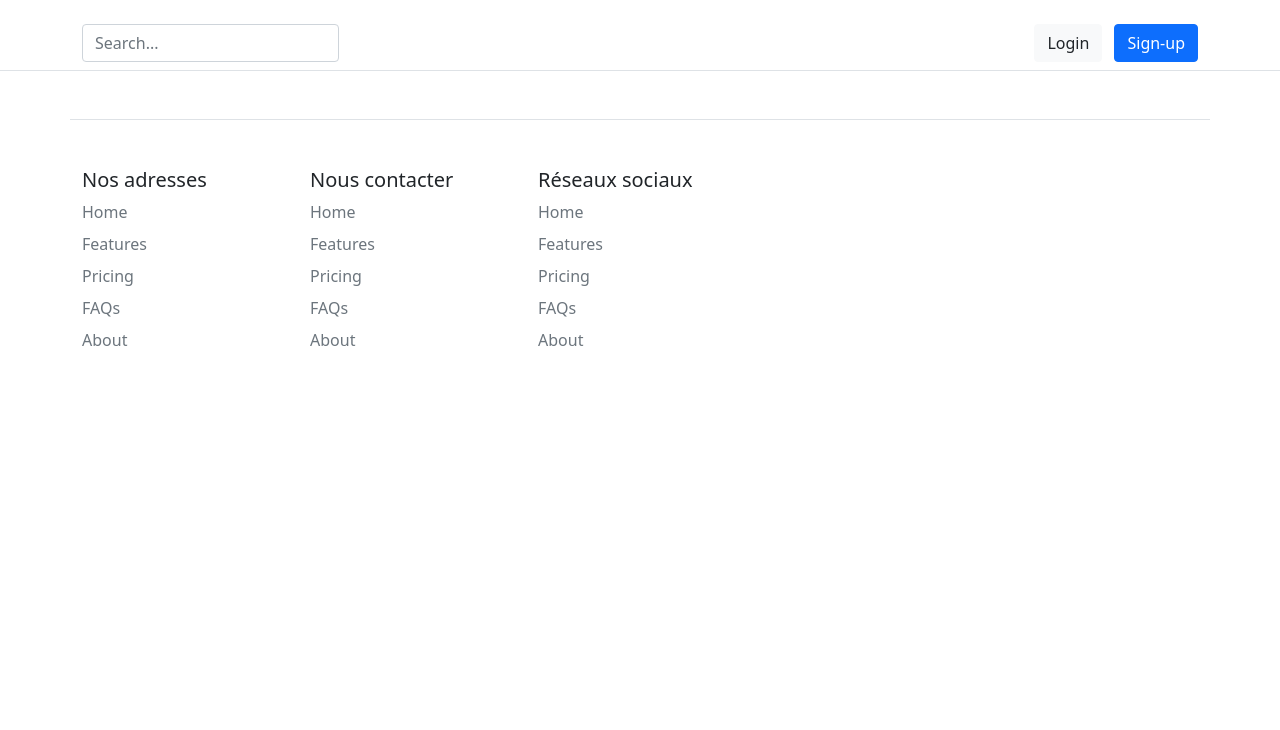
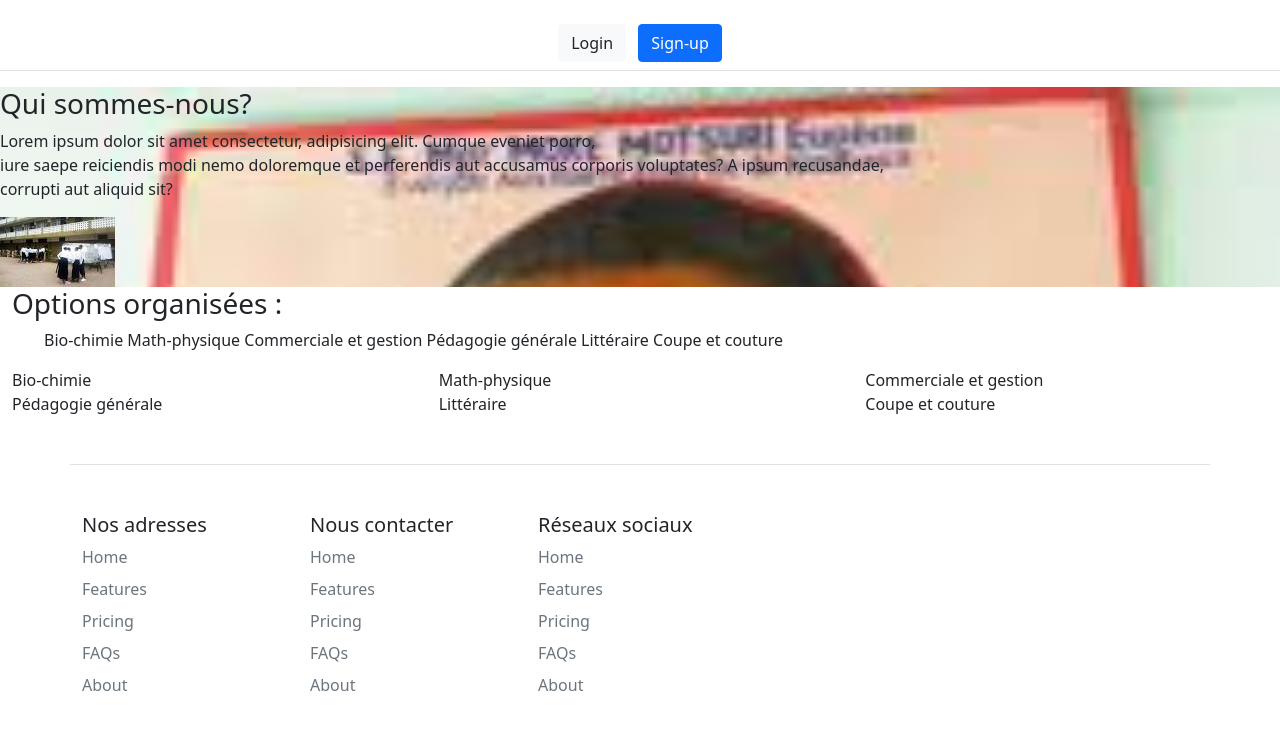
Before and after one commit to Landry26/CS_Moke, a plain HTML site: page index.html in a window 1280 px wide. Drawn offline with Linux system fonts and the light colour scheme.

Commit message:
mon code

```diff
--- a/index.html
+++ b/index.html
@@ -15,7 +15,6 @@
         <div class="px-3 py-2 text-bg-dark">
           <div class="container">
             <div class="d-flex flex-wrap align-items-center justify-content-center justify-content-lg-start">
-              <a href="/" class="d-flex align-items-center my-2 my-lg-0 me-lg-auto text-white text-decoration-none"></a>
 
               <ul class="nav col-12 col-lg-auto my-2 justify-content-center my-md-0 text-small">
                 <li></li>
@@ -31,9 +30,6 @@
 
         <div class="px-3 py-2 border-bottom mb-3">
           <div class="container d-flex flex-wrap justify-content-center">
-            <form class="col-12 col-lg-auto mb-2 mb-lg-0 me-lg-auto" role="search">
-              <input type="search" class="form-control" placeholder="Search..." aria-label="Search">
-            </form>
 
             <div class="text-end">
               <button type="button" class="btn btn-light text-dark me-2">Login</button>
@@ -42,6 +38,46 @@
           </div>
         </div>
       </header>
+
+      <div class="presentation" style="background-image: url(images/logo2.jpg);background-size:100%;
+      background-repeat:no-repeat">
+        <div class="main-slider">
+            <div class="mission cols-2">
+                <h3 class="us">Qui sommes-nous?</h3>
+                <p>Lorem ipsum dolor sit amet consectetur, adipisicing elit. Cumque eveniet porro, <br>
+                    iure saepe reiciendis modi nemo doloremque et perferendis aut accusamus corporis voluptates? A ipsum recusandae, <br>
+                    corrupti aut aliquid sit?</p>
+
+            </div>
+            <div class="picture-school cols-2">
+                <img src="images/cour_ecole.jpeg" alt="">
+            </div>
+        </div>
+
+      </div>
+
+      <div class="container-fluid">
+            <h3 class="option">Options organisées : </h3>
+                <ul class="option-list">
+                 <li class="option-list-item" style="list-style: none; display: inline;">Bio-chimie</li>
+                    <li class="option-list-item" style="list-style: none; display: inline;">Math-physique</li>
+                    <li class="option-list-item" style="list-style: none; display: inline;">Commerciale et gestion</li>
+                    <li class="option-list-item" style="list-style: none; display: inline;">Pédagogie générale</li>
+                    <li class="option-list-item" style="list-style: none; display: inline;">Littéraire</li>
+                    <li class="option-list-item" style="list-style: none; display: inline;">Coupe et couture</li>
+                </ul>
+
+        <div class="row">
+
+            <div class="row-item col-4">Bio-chimie</div>
+            <div class="row-item col-4">Math-physique</div>
+            <div class="row-item col-4">Commerciale et gestion</div>
+            <div class="row-item col-4">Pédagogie générale</div>
+            <div class="row-item col-4">Littéraire</div>
+            <div class="row-item col-4">Coupe et couture</div>
+
+        </div>
+      </div>
 
               <div class="container">
 
```
